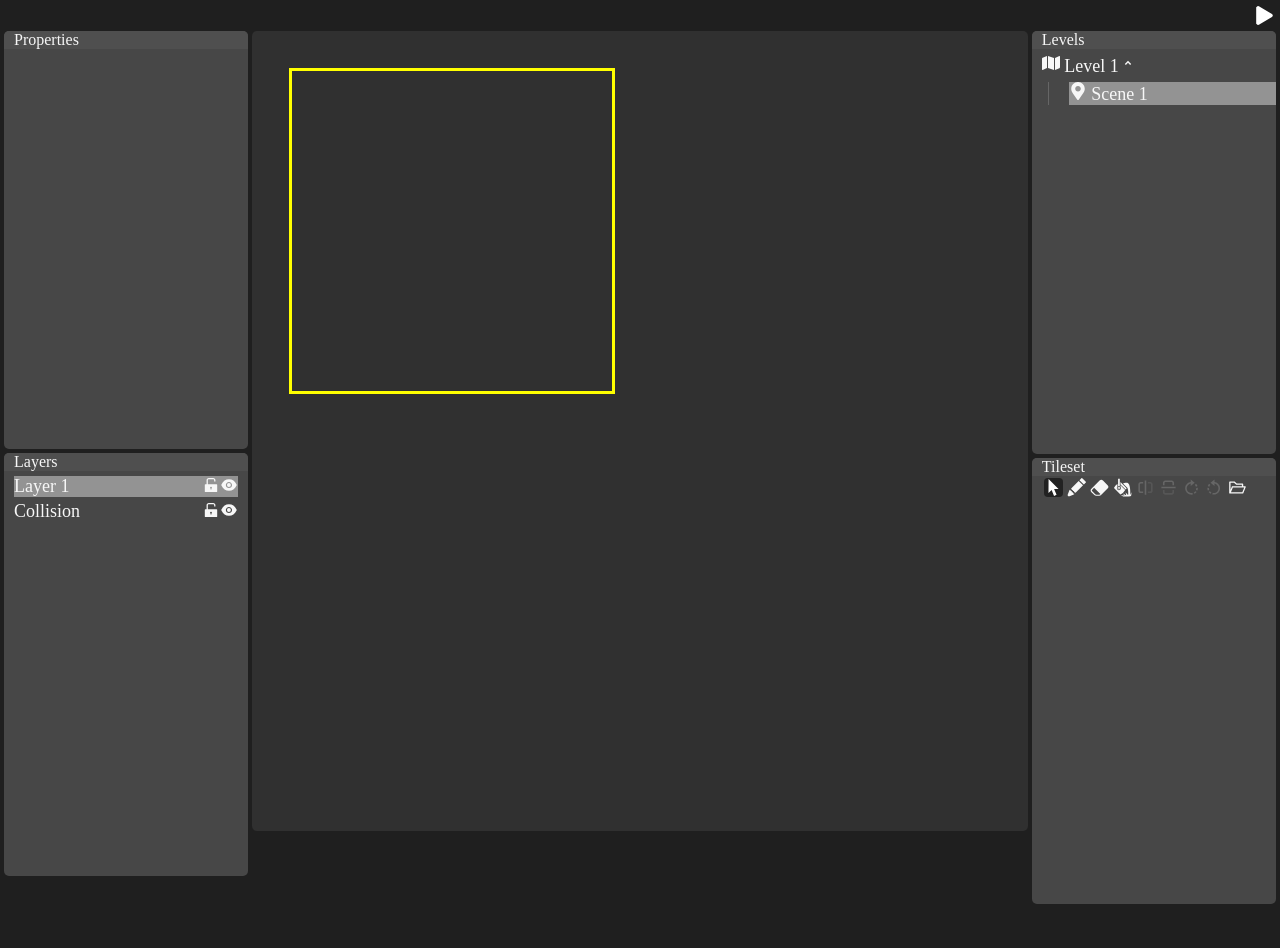
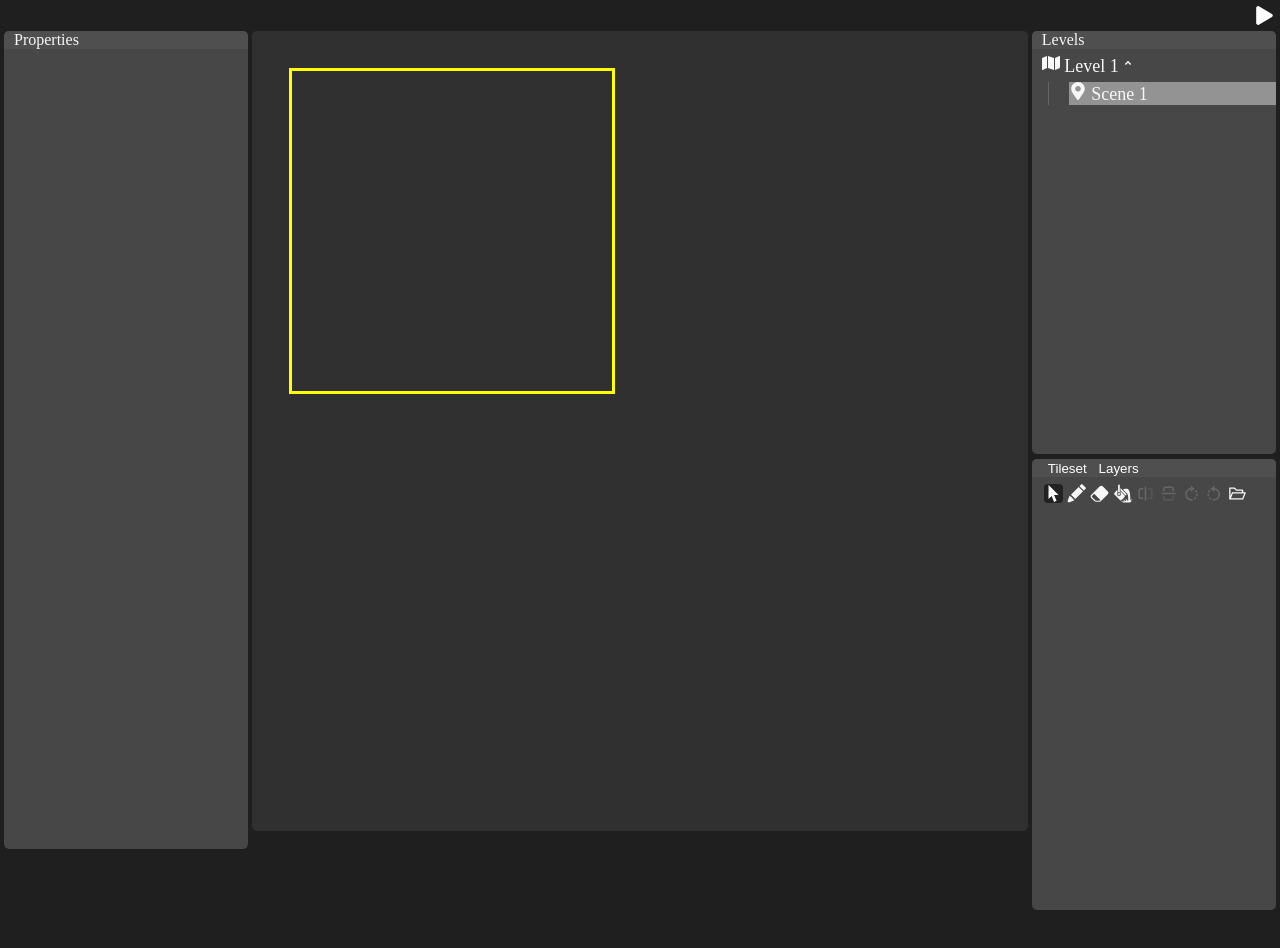
Before and after one commit to Crystal4B/Aqua2D, a React (Create React App) app: page / in a window 1280 px wide. Shown: the top 948 px of the page. Built offline with nearby package versions, Linux system fonts and the light colour scheme; the HTML template or start-up script is replaced by a standard one.

Commit message:
Added tabbed panel

```diff
--- a/src/App.tsx
+++ b/src/App.tsx
@@ -1,13 +1,11 @@
+import './App.css';
 import LevelRenderer from './Components/Editor/LevelRenderer';
 import Sidebar from './Components/Sidebar/Sidebar';
 import PropertiesPanel from './Components/Sidebar/Modules/PropertiesPanel/PropertiesPanel';
-import TilesetPanel from './Components/Sidebar/Modules/TilesetPanel/TilesetPanel';
 import LevelsPanel from './Components/Sidebar/Modules/LevelsPanel/LevelsPanel';
 import Menu from './Components/Menu/Menu';
-import './App.css';
-import LayersPanel from './Components/Sidebar/Modules/LayersPanel/LayersPanel';
 import ControlPanel from './Components/ControlPanel/ControlPanel';
-import GameRenderer from './Components/Renderer/GameRenderer';
+import TabbedPanel from './Components/Sidebar/Modules/TabbedPanel/TabbedPanel';
 
 const App = () =>
 {
@@ -17,12 +15,11 @@ const App = () =>
 			<div className='rowC'>
 				<Sidebar left={true}>
 					<PropertiesPanel />
-					<LayersPanel />
 				</Sidebar>
 				<LevelRenderer />
 				<Sidebar left={false}>
 					<LevelsPanel />
-					<TilesetPanel />
+					<TabbedPanel />
 				</Sidebar>
 			</div>
 			<Menu />
--- a/src/Components/Sidebar/Modules/LayersPanel/LayersPanel.tsx
+++ b/src/Components/Sidebar/Modules/LayersPanel/LayersPanel.tsx
@@ -51,7 +51,6 @@ const LayersPanel = () =>
 
 	return (
 		<div className="panel">
-			<div className="header">Layers</div>
 			<div className="content" style={{height: "50vh"}} onContextMenu={handleContextMenu}>
 				<ul>
 					{order.map((layerId) => {
--- a/src/Components/Sidebar/Modules/PropertiesPanel/PropertiesPanel.tsx
+++ b/src/Components/Sidebar/Modules/PropertiesPanel/PropertiesPanel.tsx
@@ -2,7 +2,7 @@ const PropertiesPanel = () => {
 	return (
 		<div className="panel">
 			<div className="header">Properties</div>
-			<div className="properties-list" style={{height: "50vh"}}>
+			<div className="properties-list" style={{height: "100vh"}}>
 
 			</div>
 		</div>
--- /dev/null
+++ b/src/Components/Sidebar/Modules/TabbedPanel/TabbedPanel.tsx
@@ -0,0 +1,22 @@
+import Tab from "../../../Tabs/Tab"
+import Tabs from "../../../Tabs/Tabs"
+import LayersPanel from "../LayersPanel/LayersPanel"
+import TilesetPanel from "../TilesetPanel/TilesetPanel"
+
+const TabbedPanel = () =>
+{
+	return (
+		<div className="panel">
+			<Tabs>
+				<Tab title={"Tileset"}>
+					<TilesetPanel />
+				</Tab>
+				<Tab title={"Layers"}>
+					<LayersPanel />
+				</Tab>
+			</Tabs>
+		</div>
+	)
+}
+
+export default TabbedPanel;
--- a/src/Components/Sidebar/Modules/TilesetPanel/TilesetPanel.tsx
+++ b/src/Components/Sidebar/Modules/TilesetPanel/TilesetPanel.tsx
@@ -24,8 +24,7 @@ const TilesetPanel = () =>
 	}
 
 	return (
-		<div className="panel">
-			<div className="header">Tileset</div>
+		<>
 			<div className="content">
 				<Toolbar />
 				<div className="tileset" style={{height: "50vh"}}>
@@ -33,7 +32,7 @@ const TilesetPanel = () =>
 					<img ref={assetRef} onClick={handleOnClick} src={tilesetUrl}/>
 				</div>
 			</div>
-		</div>
+		</>
 	)
 }
 
--- /dev/null
+++ b/src/Components/Tabs/Tab.tsx
@@ -0,0 +1,14 @@
+type Props = {
+	title: string
+}
+
+const Tab: React.FC<Props> = ({children}) =>
+{
+	return (
+		<div>
+			{children}
+		</div>
+	);
+}
+
+export default Tab;
--- /dev/null
+++ b/src/Components/Tabs/Tabs.css
@@ -0,0 +1,19 @@
+.horizontal-list
+{
+	list-style: none;
+}
+
+.horizontal-list li
+{
+	display: inline;
+}
+
+.tab-button
+{
+	background: #4f4f4f;
+	border: none;
+	color: white;
+	text-align: center;
+	text-decoration: none;
+	display: inline-block;
+}
--- /dev/null
+++ b/src/Components/Tabs/Tabs.tsx
@@ -0,0 +1,31 @@
+import "./Tabs.css"
+import { ReactElement, useState } from "react"
+
+type Props = {
+	children: ReactElement[]
+}
+
+const Tabs: React.FC<Props> = ({children}) =>
+{
+	const [selectedTab, setSelectedTab] = useState(0);
+
+	const updateSelection = (index: number) =>
+	{
+		setSelectedTab(index);
+	}
+
+	return (
+		<div>
+			<ul className="header horizontal-list">
+				{children.map((item, index) => (
+					<li key={index}>
+						<button className="tab-button" onClick={() => updateSelection(index)}>{item.props.title}</button>
+					</li>
+				))}
+			</ul>
+			{children[selectedTab]}
+		</div>
+	)
+}
+
+export default Tabs;
```
